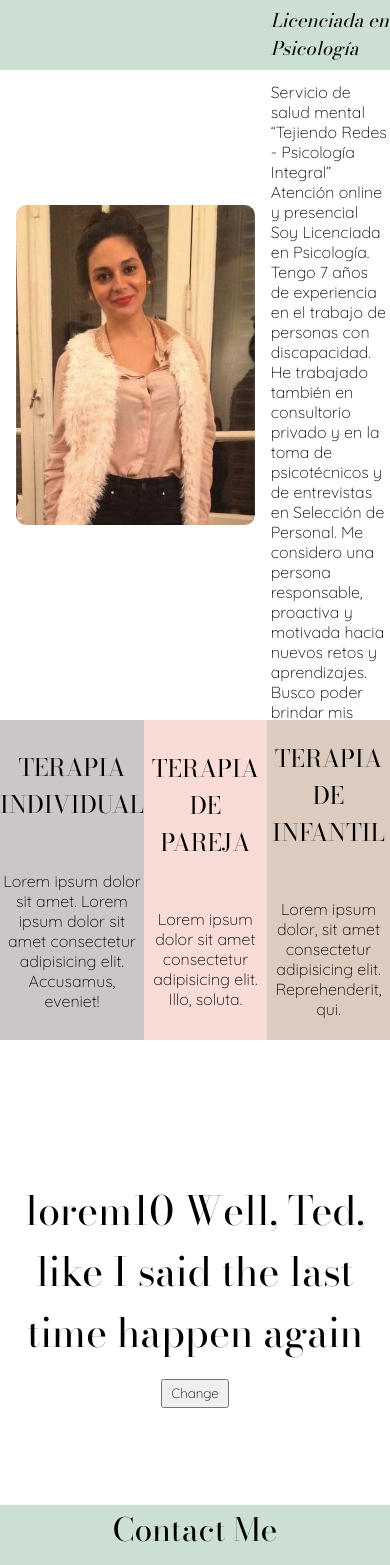
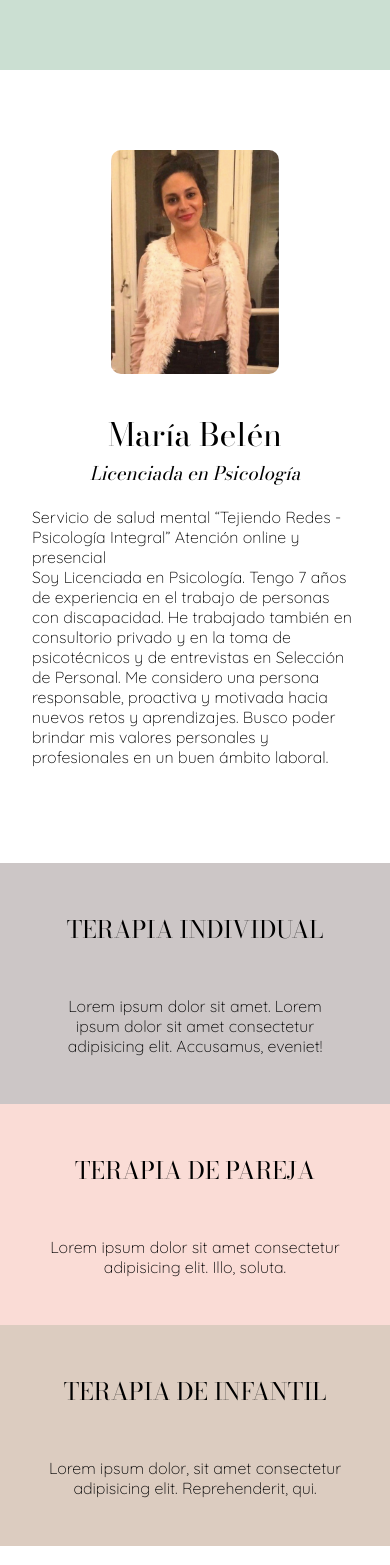
Before and after one commit to ShannonIanthe/Belen_Website_Therapy, a React (Create React App) app: page / in a window 390 px wide. Shown: the part 432-1997 px from the top of the page. Built offline with nearby package versions, Linux system fonts and the light colour scheme; a web font is replaced by a local one.

Commit message:
added buttons to testimonial section and fixed responsiveness with mediaquery

```diff
--- a/src/Styles/main.css
+++ b/src/Styles/main.css
@@ -54,10 +54,10 @@ nav a:hover {
 
 /* ABOUT */
 .about-info {
-  height: 70vh;
   display: flex;
   align-items: center;
-  justify-content: center;
+  justify-content: space-around;
+  padding: 4rem 10rem;
 }
 .about-info p {
   font-family: var(--secondaryFont);
@@ -70,16 +70,8 @@ nav a:hover {
 }
 
 .belu-picture {
-  height: 20rem;
+  height: 14rem;
   border-radius: 10px;
-  margin: 1rem 1rem;
-}
-
-.col1,
-.col2 {
-  display: flex;
-  justify-content: center;
-  align-items: center;
 }
 
 .name h1{
@@ -95,7 +87,6 @@ nav a:hover {
 
 /* SERVICES */
 .services-container {
-  height: 50vh;
   display: flex;
   flex-direction: column;
   align-items: center;
@@ -130,6 +121,7 @@ nav a:hover {
   justify-content: center;
   text-align: center;
   gap: 3rem;
+  padding: .8rem;
   font-family: var(--mainFont);
 }
 
@@ -144,16 +136,24 @@ nav a:hover {
   background: rgb(220, 204, 192);
 }
 
-/* FEEDBACK */
+/* TESTIMONIALS */
 .quote-container {
   display: flex;
-  flex-direction: column;
+  flex-direction: row;
   justify-content: center;
   align-items: center;
-  height: 50vh;
+  height: 60vh;
   font-family: var(--mainFont);
   font-size: 2.5rem;
   text-align: center;
+  gap: 1.5rem;
+  margin: .5rem;
+  color: rgb(80, 77, 77);
+}
+
+.arrow-btn {
+  cursor: pointer;
+  color: gray;
 }
 
 /* CONTACT */
@@ -161,8 +161,8 @@ nav a:hover {
   display: flex;
   flex-direction: column;
   align-items: center;
-  justify-content: center©;
-  height: 60vh;
+  justify-content: center;
+  height: 80vh;
   background-color: var(--mainColor);
 }
 
@@ -222,9 +222,33 @@ button {
 }
 
 .icon:hover {
-  color: blue;
+  color: rgb(147, 180, 213);
 }
 
 button {
   cursor: pointer;
 }
+
+@media only screen and (max-width: 600px) {
+  .about-info {
+    display: flex;
+    flex-direction: column;
+    padding: 5rem 2rem;
+    gap: 2rem;
+  }
+  .name,
+  .title {
+    text-align: center;
+  }
+  .all-services {
+    display: flex;
+    flex-direction: column;
+    justify-content: center;
+    align-items: center;
+  }
+  .service1,
+  .service2,
+  .service3 {
+    padding: 3rem;
+  }
+}
--- a/src/components/About.js
+++ b/src/components/About.js
@@ -9,9 +9,9 @@ function About() {
 <img className='belu-picture' src={Belen} alt='pictureOfBelen'/>
 </div>
 <div id='col' className='col2'>
-<p><span className='name'><h1>Maria Belen</h1></span>
+<span className='name'><h1>María Belén</h1></span>
 <span className='title'><h3>Licenciada en Psicología</h3></span><br/>
-          Servicio de salud mental
+<p> Servicio de salud mental
           “Tejiendo Redes - Psicología Integral”
           Atención online y presencial
           <br/> Soy Licenciada en Psicología. Tengo 7 años de experiencia en el trabajo de personas con discapacidad. He trabajado también en consultorio privado y en la toma de psicotécnicos y de entrevistas en Selección de Personal. Me considero una persona responsable, proactiva y motivada hacia nuevos retos y aprendizajes.
--- a/src/components/Contact.js
+++ b/src/components/Contact.js
@@ -8,7 +8,7 @@ function Contact() {
   return (
 
     <div className='contact-me'>
-    <h1>Contact Me</h1>
+    <h1>Contáctame</h1>
 
 <form target='_blank'
 action='https://formsubmit.co/your@email.com'
@@ -16,10 +16,10 @@ method='POST'>
 <div className='form-group'>
 <div className='form-row'>
   <div className='col'>
-    <input type='text' name='name' className='form-control' placeholder='Full Name' required />
+    <input type='text' name='name' className='form-control' placeholder='Nombre Completo' required />
   </div>
   <div className='col'>
-  <input type='email' name='email' className='form-control' placeholder='Email Address' required />
+  <input type='email' name='email' className='form-control' placeholder='Correo Electrónico' required />
   </div>
   </div>
 </div>
--- a/src/components/Feedback.js
+++ b/src/components/Feedback.js
@@ -1,36 +1,36 @@
-import React from 'react'
-import {useState} from 'react'
+import React from "react";
+import { useState } from "react";
+import { IoIosArrowBack, IoIosArrowForward } from 'react-icons/io'
 
 function Feedback() {
-
   const Myarray = [
     {
-      quote: ' lorem10  Well, Ted, like I said the last time happen again ',
+      quote: " 'lorem10  Well, Ted, like I said the last time happen again' ",
     },
     {
-      quote: ' lorem120hf jdksj jfklds kljfkldsa  Well, Ted, like I said the last time happen again ',
+      quote:
+        " lorem120hf jdksj jfklds kljfkldsa  Well, Ted, like I said the last time happen again ",
     },
     {
-      quote: ' jfdks utieowut nvmc,, like I said the last time happen again ',
-    }
+      quote: " jfdks utieowut nvmc,, like I said the last time happen again ",
+    },
   ];
 
-
-  const [index, setIndex] = useState(0) //Setting 1st quote as default
+  const [index, setIndex] = useState(0); //Setting 1st quote as default
 
   function changeQuote() {
-  let newIndex = Math.floor(Math.random() * (Myarray.length -0) +0 ); //now on every click setting a random indexbetween 0 and quotes array length (quoates array length is excluded)
+    let newIndex = Math.floor(Math.random() * (Myarray.length - 0) + 0); //now on every click setting a random indexbetween 0 and quotes array length (quoates array length is excluded)
     setIndex(newIndex);
   }
 
   return (
-    <div className='quote-container'>
+    <div className="quote-container">
+      <IoIosArrowBack className="arrow-btn" onClick={changeQuote} />
       <p>{Myarray[index].quote}</p>
-
-    <button onClick={changeQuote}>Change</button>
+      <IoIosArrowForward className="arrow-btn" onClick={changeQuote}/>
 
     </div>
-  )
+  );
 }
 
-export default Feedback
+export default Feedback;
```
Lines whose indentation alone changed are shown as unchanged.
